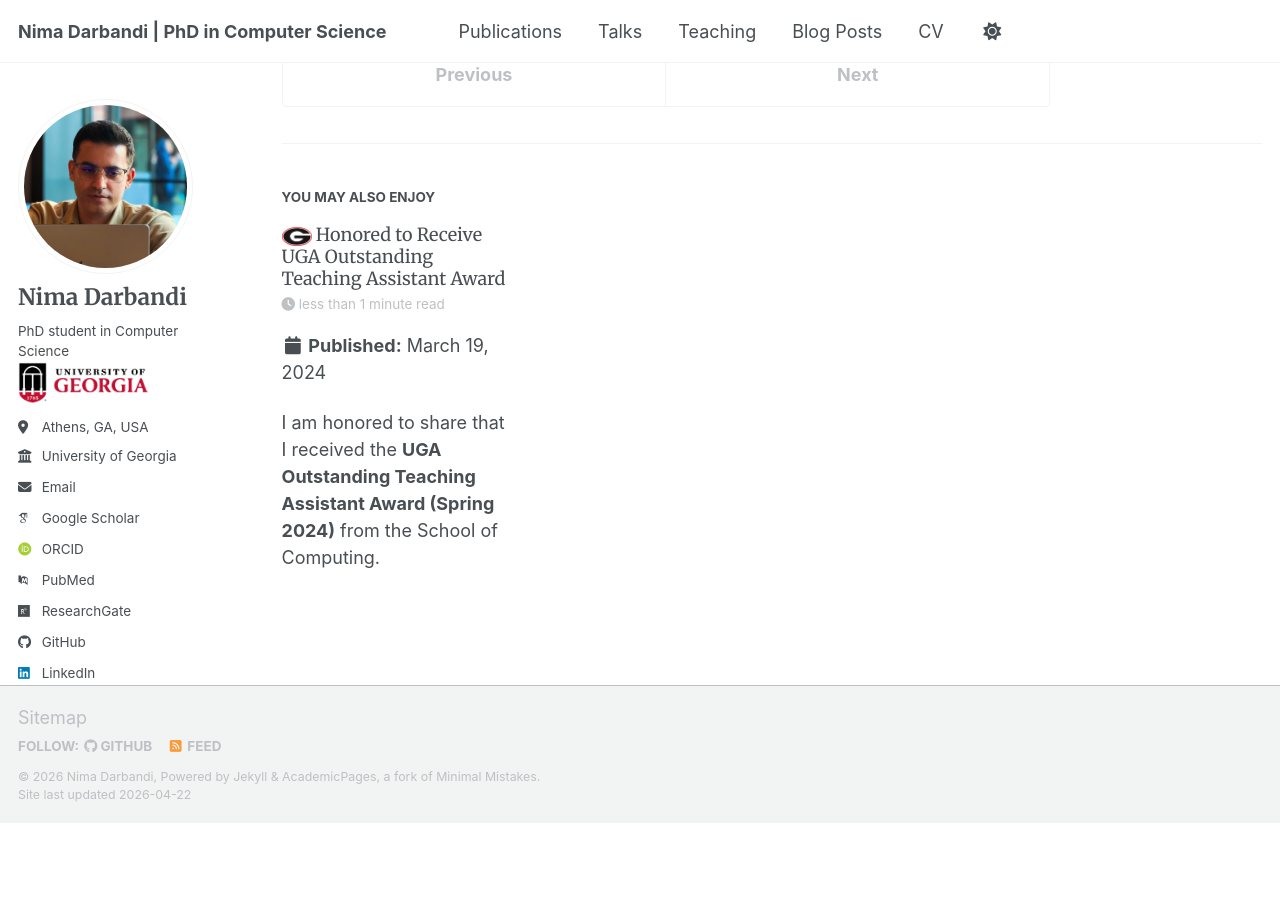
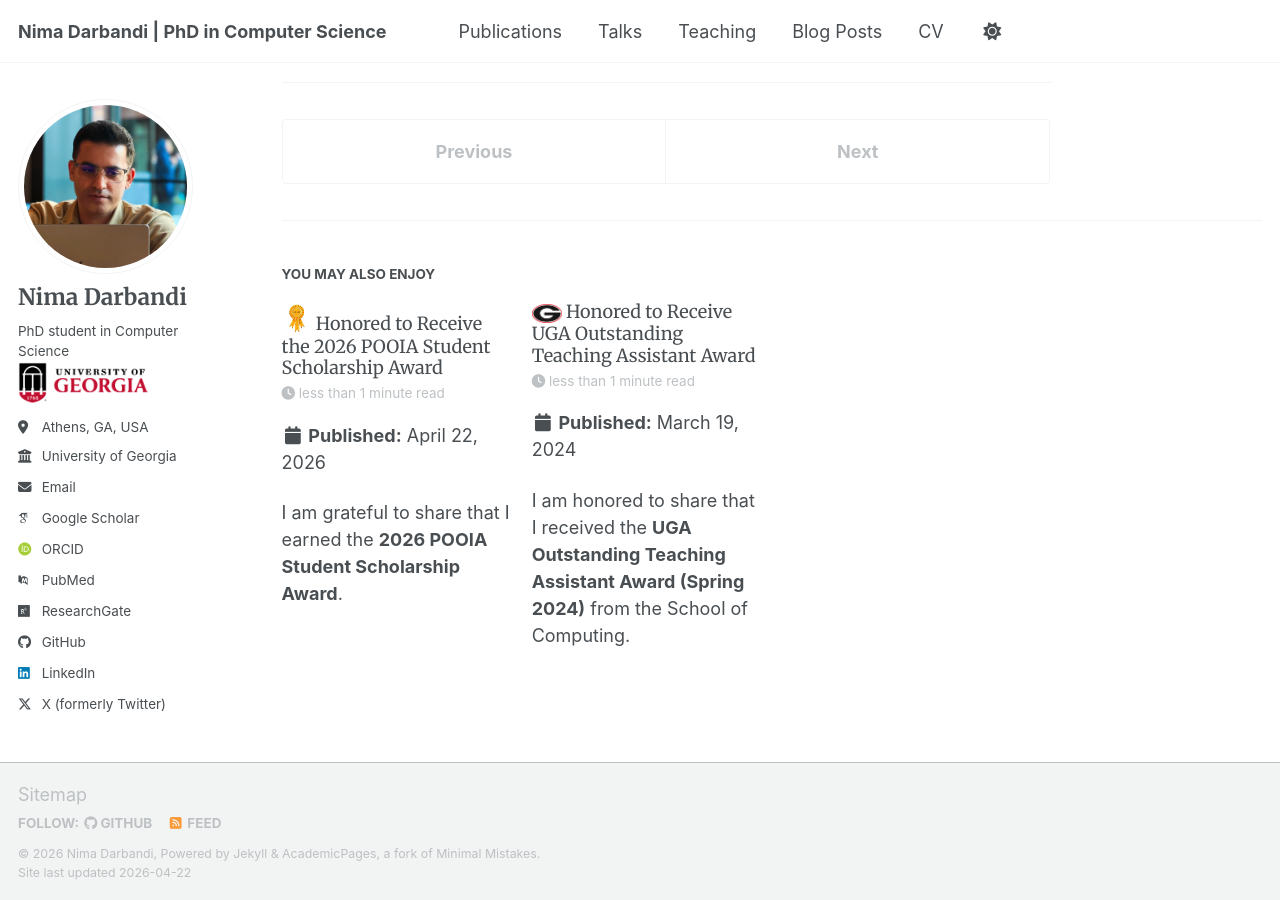
Before and after one commit to nimadarbandi/nimadarbandi.github.io, a Jekyll site: the page built from _posts/2026-04-21-patient-copilot-practical.md, in a window 1280 px wide and 900 px high, scrolled down 3293 px. Built offline with Jekyll 4.4.1, drawn with Linux system fonts in a browser that asks for light colours; some web fonts are replaced; a script bundle is joined from its source files by our own code; library files that are not in the unit come from our copies; before the commit the page ends 4116 px from its top, so only the background shows below that; some of the changed text lies outside the part shown.

Commit message:
pooia scholarship blog added

```diff
--- a/_posts/2026-04-21-patient-copilot-practical.md
+++ b/_posts/2026-04-21-patient-copilot-practical.md
@@ -44,6 +44,8 @@
 ## Technical snapshot
 
 The current implementation is a mobile app built with React Native/Expo, with core workflows for transcript capture, document import, patient-summary generation, and constrained Q&A.
+
+This project is funded by the **POOIA Scholarship Award** in support of my cancer research direction.
 
 GitHub repository: [nimadarbandi/CopilotApp](https://github.com/nimadarbandi/CopilotApp)
 
--- /dev/null
+++ b/_posts/2026-04-22-pooia-scholarship-cancer-research.md
@@ -0,0 +1,19 @@
+---
+title: "Honored to Receive the 2026 POOIA Student Scholarship Award"
+date: 2026-04-22
+permalink: /posts/2026/04/pooia-scholarship-cancer-research/
+tags:
+  - scholarship
+  - cancer research
+  - pooia
+  - healthcare ai
+post_icon: /images/Award.png
+post_icon_width: 30
+---
+I am grateful to share that I earned the **2026 POOIA Student Scholarship Award**.
+
+This support helps me continue spending my research effort on cancer-focused work and on practical tools that can improve care understanding for patients and families.
+
+I sincerely thank the Professional Organization of Iranian Americans (POOIA) for this recognition and support.
+
+<img src="/images/Pooia-Award.JPG" alt="2026 POOIA Student Scholarship Award certificate" style="display:block; width:100%; max-width:820px; height:auto; margin:1rem auto;" />
```
Also changed, not shown: images/Award.png (added), 2 other files.
